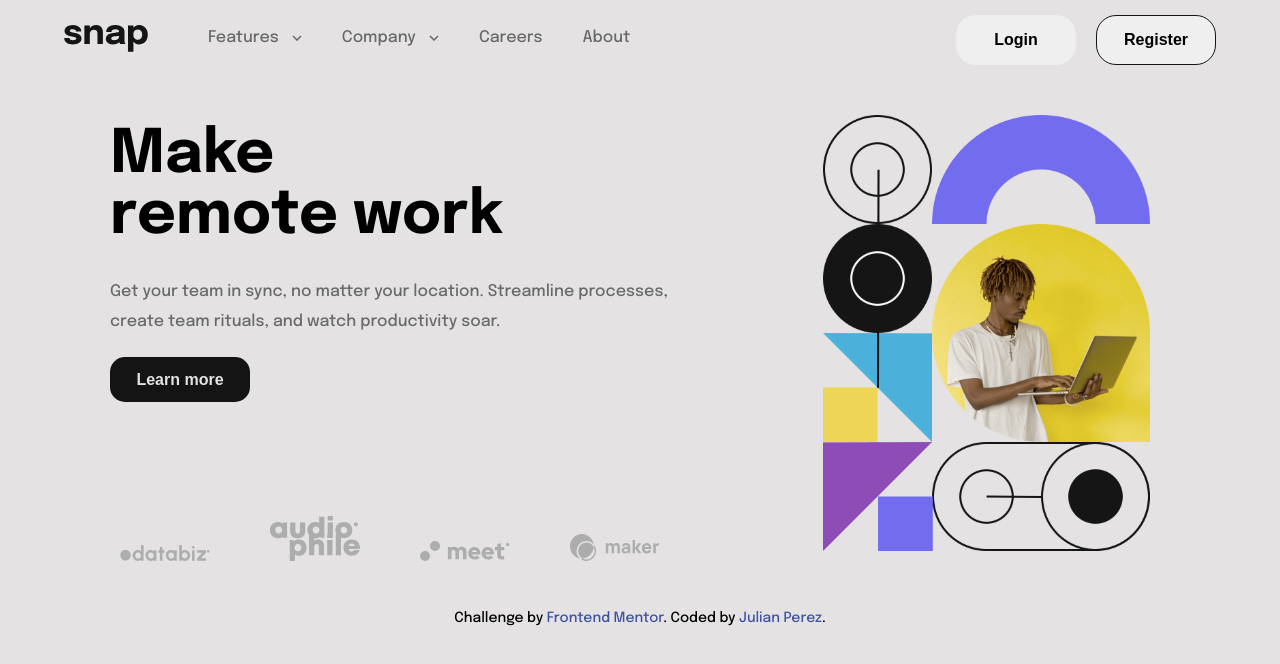
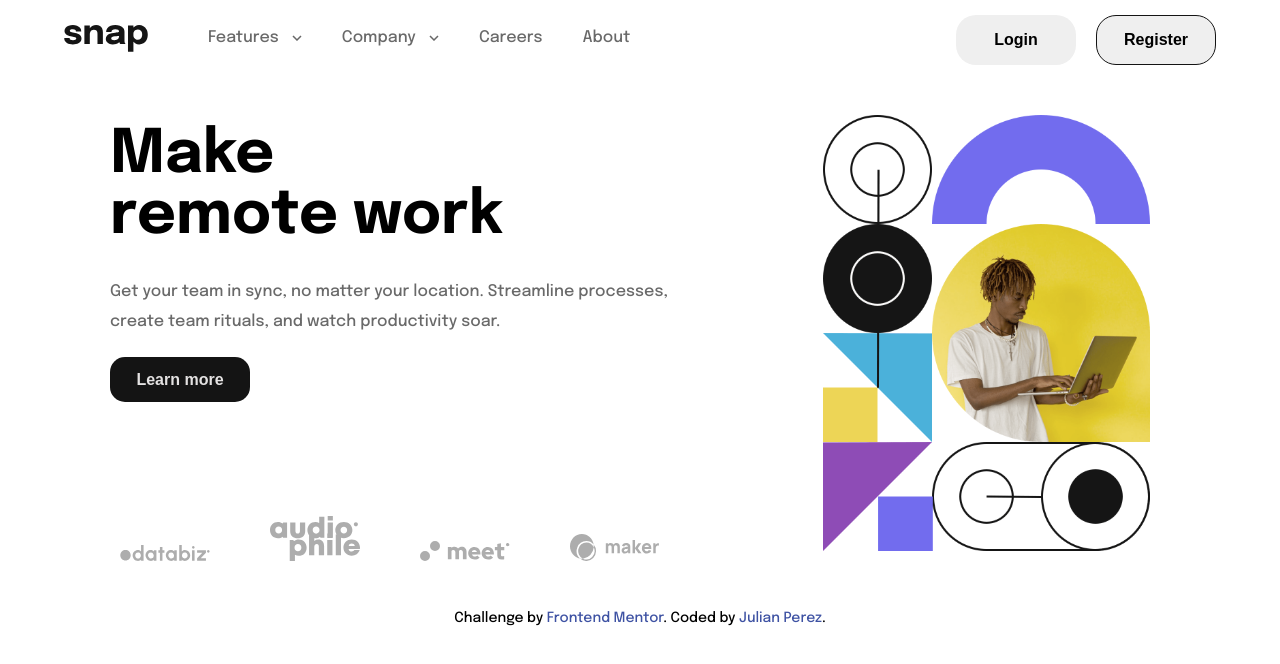
Before and after one commit to jucajulian0907/snap-landing-page.github.io, a plain HTML site: page index.html in a window 1280 px wide. Drawn offline with Linux system fonts and the light colour scheme.

Commit message:
Add files via upload

```diff
--- a/style.css
+++ b/style.css
@@ -12,7 +12,7 @@
 
 body {
     height: 100vh;
-    background-color: var(--Almost-White);
+    background-color: white;
     font-family: 'Epilogue', sans-serif;
     overflow-x: hidden;
 }
```
